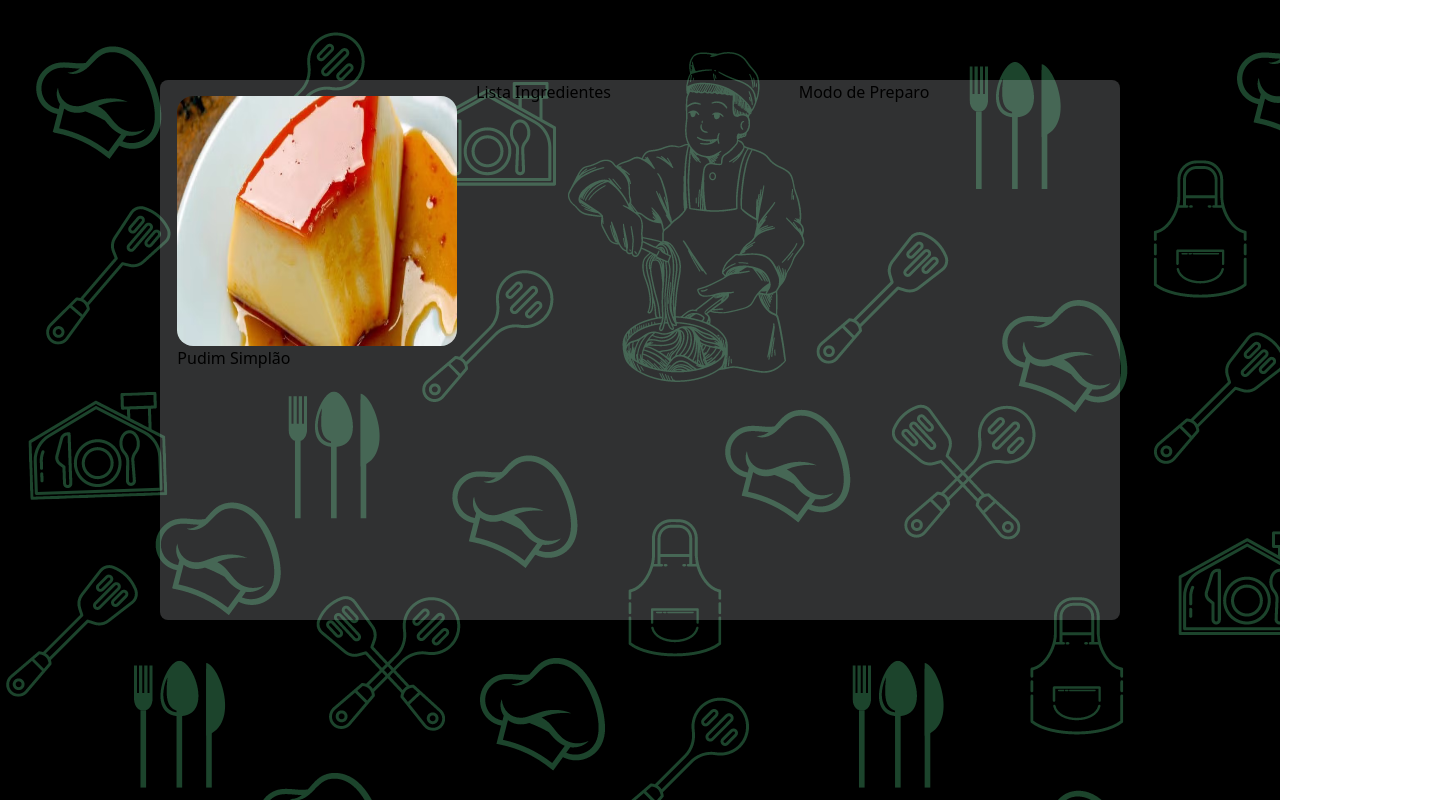
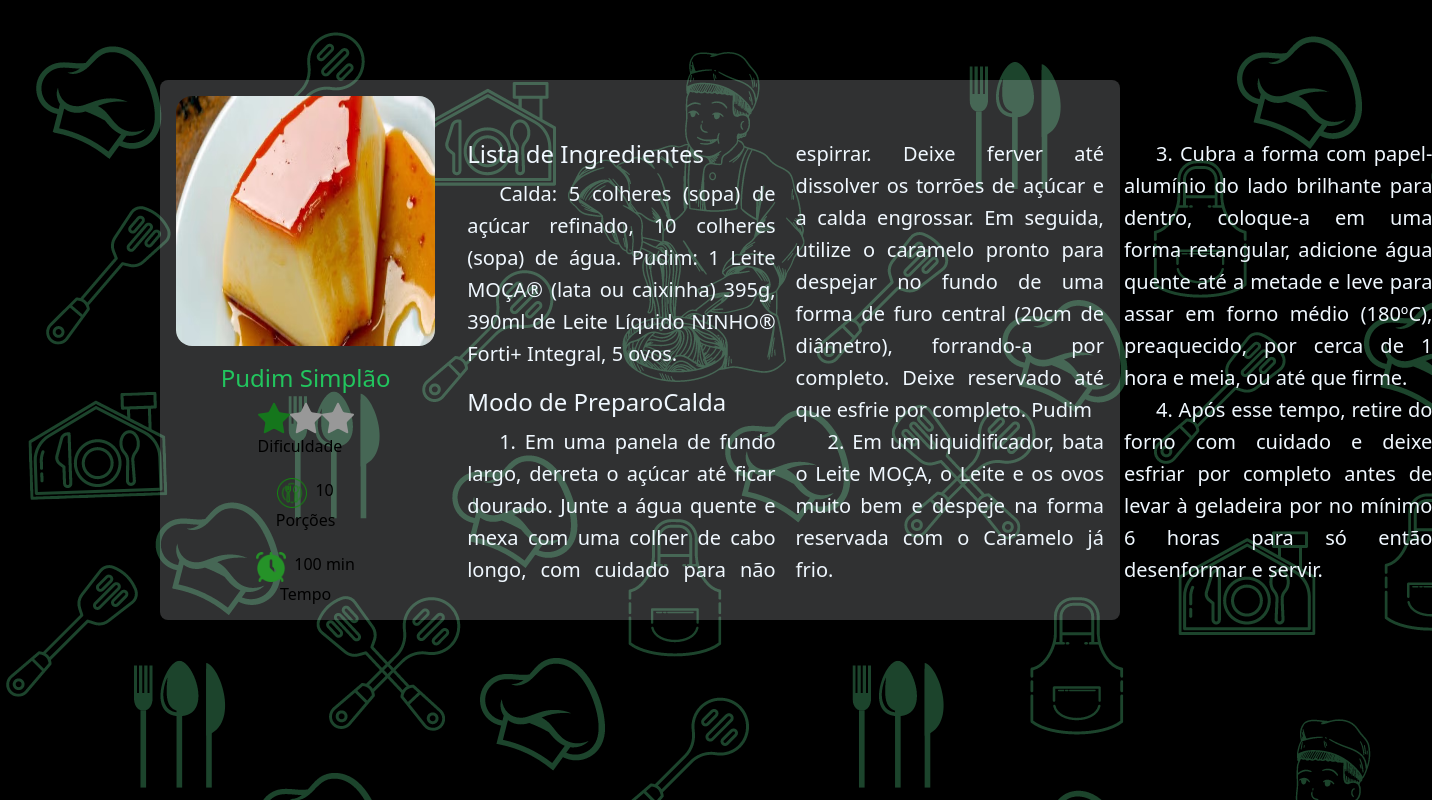
Before and after one commit to Andre-MB/front-ChefOnline, a React (Vite) app: page /revenue/1/1 in a window 1280 px wide. Shown: the whole page, 1432 px wide, since content can reach past the window. Built offline with nearby package versions, Linux system fonts and the light colour scheme; what tailwindcss-animated would draw is missing.

Commit message:
Update revenue

```diff
--- a/pages/Revenue.jsx
+++ b/pages/Revenue.jsx
@@ -1,24 +1,118 @@
 import { useParams } from "react-router-dom";
 import doces from "../public/image.png";
+import despertador from "../public/despertador2.png";
+import prato from "../public/prato.png";
+import estrelaVerde from "../public/black-star-silhouette-verde.png";
+import estrelaCinza from "../public/black-star-silhouette-cinza.png";
 import { useState } from "react";
 
 export default function Revenue() {
   const { category, id } = useParams();
 
   const [name] = useState("Pudim Simplão");
+  const [dificult] = useState("fácil");
+  const [pigs] = useState("10");
+  const [time] = useState("100 min");
+
+  const renderContent = () => {
+    switch (dificult) {
+      case "fácil":
+        return (
+          <>
+            <img src={estrelaVerde} alt="" />
+            <img src={estrelaCinza} alt="" />
+            <img src={estrelaCinza} alt="" />
+          </>
+        );
+      case "médio":
+        return (
+          <>
+            <img src={estrelaVerde} alt="" />
+            <img src={estrelaVerde} alt="" />
+            <img src={estrelaCinza} alt="" />
+          </>
+        );
+      case "difícil":
+        return (
+          <>
+            <img src={estrelaVerde} alt="" />
+            <img src={estrelaVerde} alt="" />
+            <img src={estrelaVerde} alt="" />
+          </>
+        );
+    }
+  };
 
   return (
     <div className="w-3/4 h-3/4">
       <div className="flex justify-around bg-slate-100 bg-opacity-20 h-full rounded-lg">
         <div className="flex-col p-4">
           <img className="imageCard rounded-2xl" src={doces} alt="" />
-          <h1>{name}</h1>
+
+          <h1 className="text-2xl text-center text-green-500 pt-4">{name}</h1>
+
+          <div className="flex flex-col gap-5 pt-2 items-center">
+            <div className="flex flex-col w-max">
+              <div className="flex">{renderContent()}</div>
+              <h1 className="group-hover:text-green-600">Dificuldade</h1>
+            </div>
+
+            <div className="flex flex-col items-start w-max">
+              <div className="flex flex-col items-center">
+                <div className="flex gap-2">
+                  <img src={prato} alt="" width={30} />
+                  <h1 className="group-hover:text-gray-700">{pigs}</h1>
+                </div>
+                <h1 className="group-hover:text-green-600">Porções</h1>
+              </div>
+            </div>
+
+            <div className="flex flex-col items-start w-max">
+              <div className="flex flex-col items-center">
+                <div className="flex gap-2">
+                  <img src={despertador} width={30} alt="" />
+                  <h1 className="group-hover:text-gray-700">{time}</h1>
+                </div>
+                <h1 className="group-hover:text-green-600">Tempo</h1>
+              </div>
+            </div>
+          </div>
+
+          {/*  */}
         </div>
-        <div className="flex w-1/3">
-          <h1>Lista Ingredientes</h1>
-        </div>
-        <div className="flex w-1/3">
-          <h1>Modo de Preparo</h1>
+
+        <div className="two-columns p-4">
+          <h1 className="text-2xl">Lista de Ingredientes </h1>
+          <p className="pt-2 indent-8">
+            Calda: 5 colheres (sopa) de açúcar refinado, 10 colheres (sopa) de
+            água. Pudim: 1 Leite MOÇA® (lata ou caixinha) 395g, 390ml de Leite
+            Líquido NINHO® Forti+ Integral, 5 ovos.
+          </p>
+          <h1 className="text-2xl pt-4">Modo de PreparoCalda </h1>
+          <p className="pt-2 indent-8">
+            1. Em uma panela de fundo largo, derreta o açúcar até ficar dourado.
+            Junte a água quente e mexa com uma colher de cabo longo, com cuidado
+            para não espirrar. Deixe ferver até dissolver os torrões de açúcar e
+            a calda engrossar. Em seguida, utilize o caramelo pronto para
+            despejar no fundo de uma forma de furo central (20cm de diâmetro),
+            forrando-a por completo. Deixe reservado até que esfrie por
+            completo. Pudim
+          </p>
+          <p className="indent-8">
+            2. Em um liquidificador, bata o Leite MOÇA, o Leite e os ovos muito
+            bem e despeje na forma reservada com o Caramelo já frio.
+          </p>
+          <p className="indent-8">
+            3. Cubra a forma com papel-alumínio do lado brilhante para dentro,
+            coloque-a em uma forma retangular, adicione água quente até a metade
+            e leve para assar em forno médio (180ºC), preaquecido, por cerca de
+            1 hora e meia, ou até que firme.
+          </p>
+          <p className="indent-8">
+            4. Após esse tempo, retire do forno com cuidado e deixe esfriar por
+            completo antes de levar à geladeira por no mínimo 6 horas para só
+            então desenformar e servir.
+          </p>
         </div>
       </div>
     </div>
--- a/src/App.css
+++ b/src/App.css
@@ -37,3 +37,13 @@ body {
   width: 200px;
   height: 200px;
 }
+
+.two-columns {
+  width: 75%;
+  color: aliceblue;
+  columns: 2;
+  text-align: justify;
+  font-size: 20px;
+  line-height: 1.6;
+  padding-top: 6%;
+}
```
